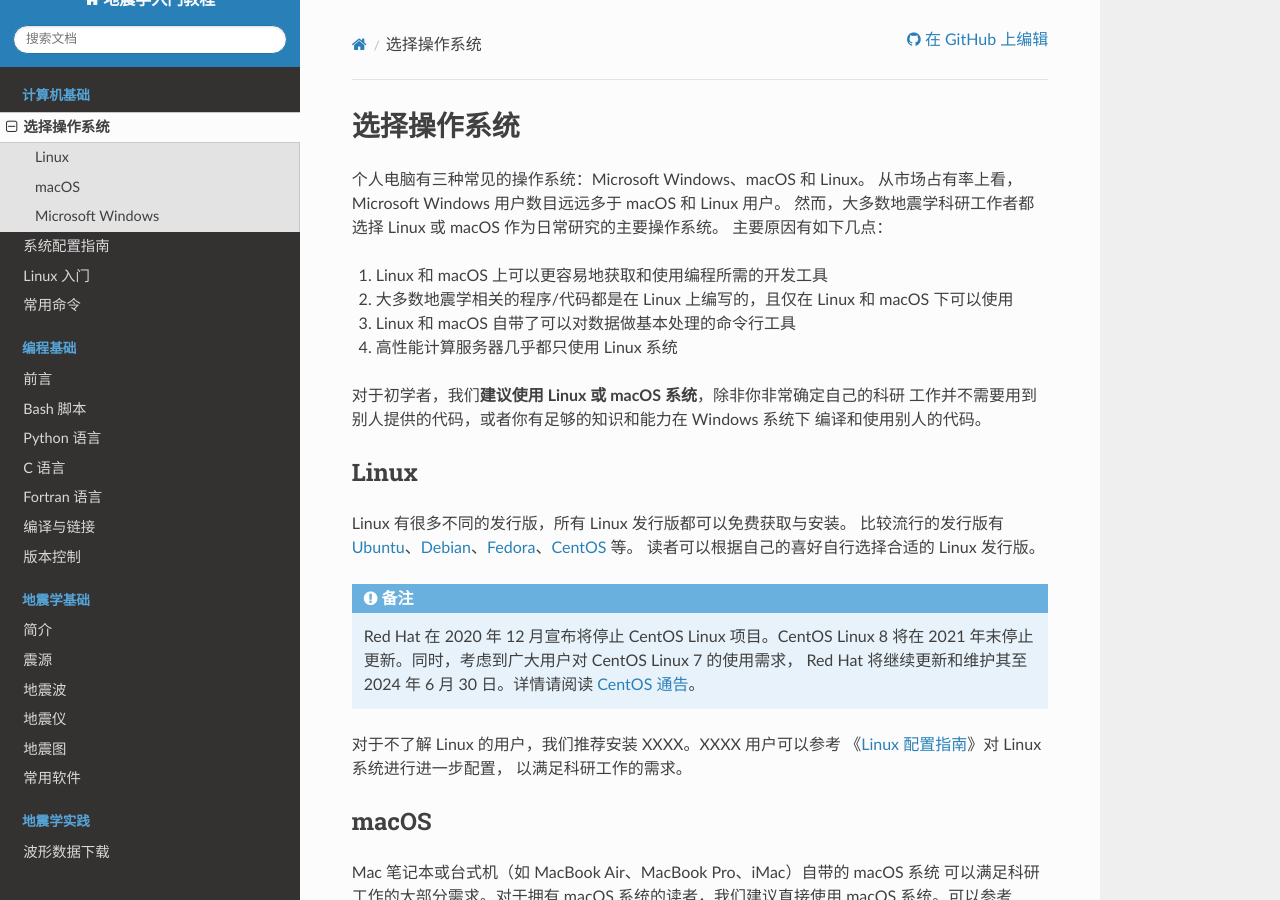
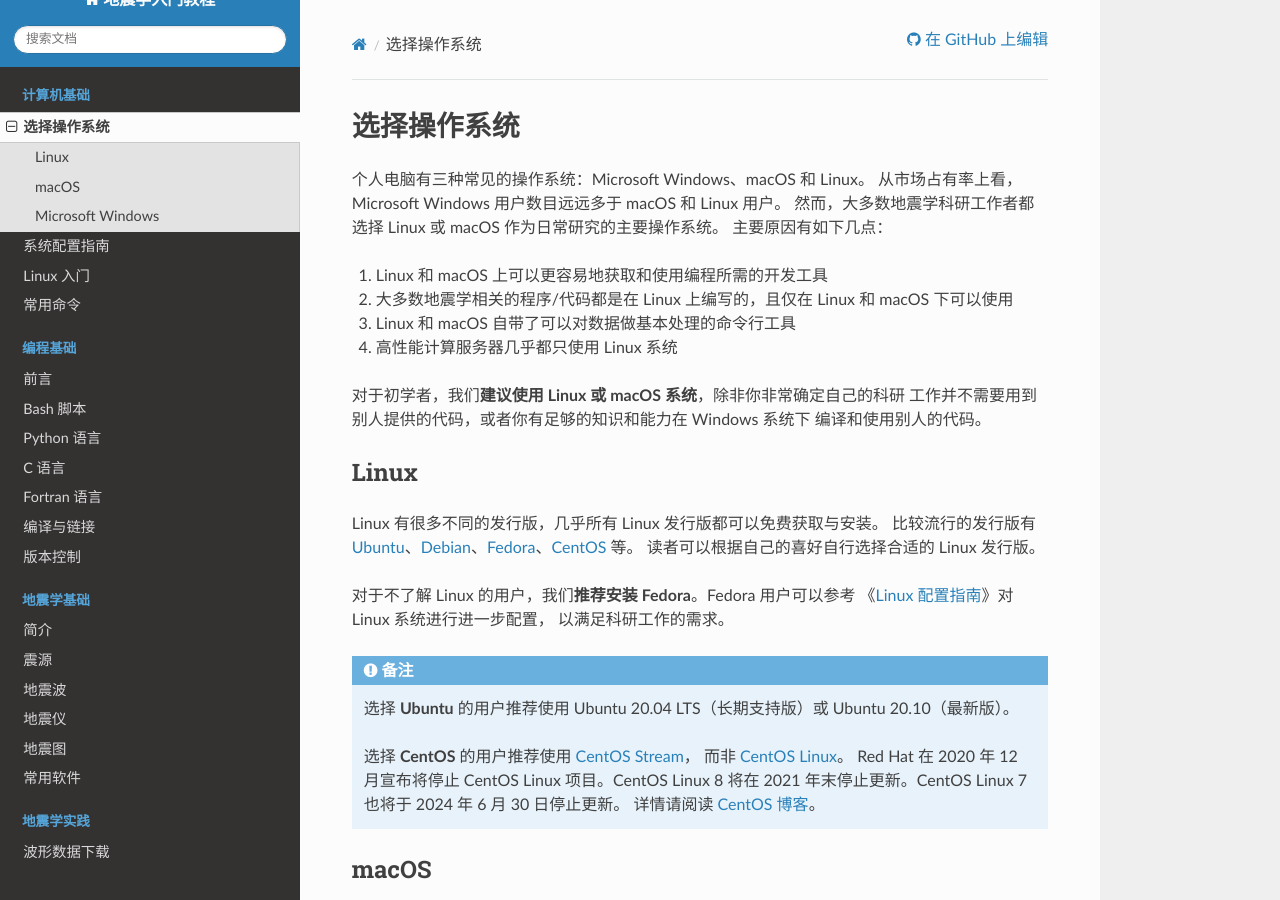
Before and after one commit to seismo-learn/seismology101, a Sphinx documentation site: the page built from source/computer/operating-system.rst, in a window 1280 px wide and 900 px high. Built offline with Sphinx 7.4.7 and the Read the Docs theme 2.0.0, drawn with Linux system fonts in a browser that asks for light colours.

Commit message:
Improve the choice of Linux distros

```diff
--- a/source/computer/operating-system.rst
+++ b/source/computer/operating-system.rst
@@ -18,7 +18,7 @@
 Linux
 -----
 
-Linux 有很多不同的发行版，所有 Linux 发行版都可以免费获取与安装。
+Linux 有很多不同的发行版，几乎所有 Linux 发行版都可以免费获取与安装。
 比较流行的发行版有
 `Ubuntu <https://ubuntu.com/>`__\ 、\
 `Debian <https://www.debian.org/>`__\ 、\
@@ -26,16 +26,19 @@
 `CentOS <https://www.centos.org/>`__ 等。
 读者可以根据自己的喜好自行选择合适的 Linux 发行版。
 
+对于不了解 Linux 的用户，我们\ **推荐安装 Fedora**\ 。Fedora 用户可以参考
+《\ :doc:`/computer/linux-setup`\ 》对 Linux 系统进行进一步配置，
+以满足科研工作的需求。
+
 .. note::
 
+   选择 **Ubuntu** 的用户推荐使用 Ubuntu 20.04 LTS（长期支持版）或 Ubuntu 20.10（最新版）。
+
+   选择 **CentOS** 的用户推荐使用 `CentOS Stream <https://www.centos.org/centos-stream/>`__，
+   而非 `CentOS Linux <https://www.centos.org/centos-linux/>`__。
    Red Hat 在 2020 年 12 月宣布将停止 CentOS Linux 项目。CentOS Linux 8 将在
-   2021 年末停止更新。同时，考虑到广大用户对 CentOS Linux 7 的使用需求，
-   Red Hat 将继续更新和维护其至 2024 年 6 月 30 日。详情请阅读
-   `CentOS 通告 <https://lists.centos.org/pipermail/centos-announce/2020-December/048208.html>`__。
-
-对于不了解 Linux 的用户，我们推荐安装 XXXX。XXXX 用户可以参考
-《\ :doc:`/computer/linux-setup`\ 》对 Linux 系统进行进一步配置，
-以满足科研工作的需求。
+   2021 年末停止更新。CentOS Linux 7 也将于 2024 年 6 月 30 日停止更新。
+   详情请阅读 `CentOS 博客 <https://blog.centos.org/2020/12/future-is-centos-stream/>`__。
 
 macOS
 -----
```
